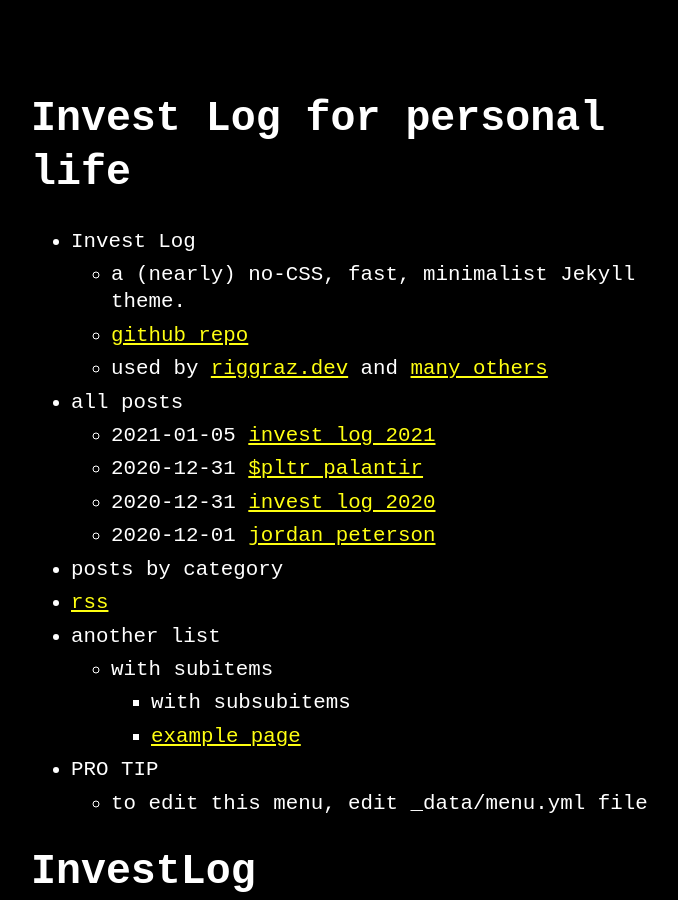
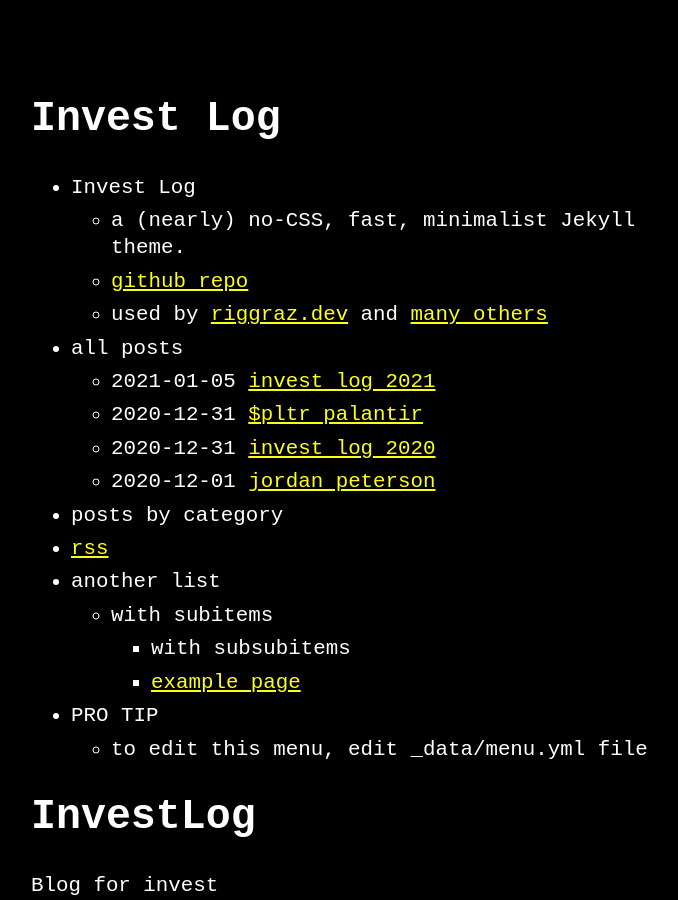
Before and after one commit to sanzomaldini/investlog, a Jekyll site: the page built from index.md, in a window 1280 px wide and 900 px high. Shown: the whole window, without its empty margins (289-967 px from the left). Built offline with Jekyll 4.4.1, drawn with Linux system fonts in a browser that asks for light colours; our own code applies the rules of GitHub Pages for plain Markdown files.

Commit message:
Update _config.yml

```diff
--- a/_config.yml
+++ b/_config.yml
@@ -1,4 +1,4 @@
-title: Invest Log for personal life # name of the site
+title: Invest Log # name of the site
 author: Phoenix(@sanzomaldini) # name of site's author
 email: sanzomaldini@gmail.com # email of site's author
 url: https://sanzomaldini.github.io/investlog # root address of the site
```
